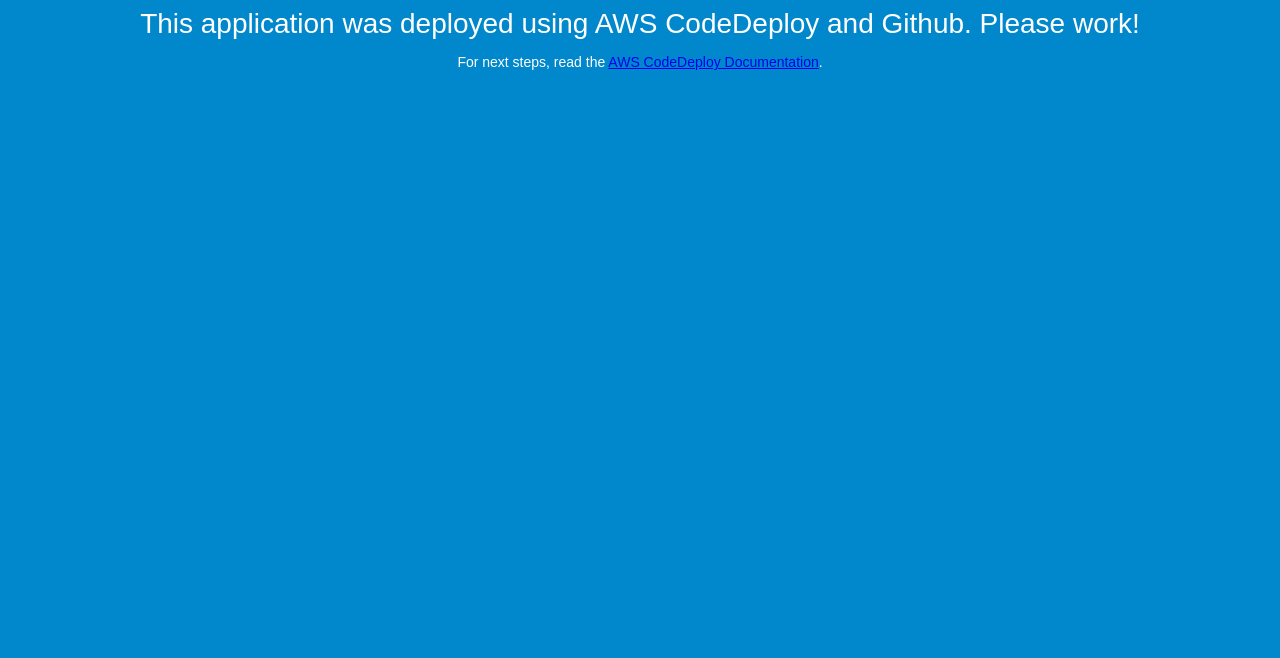
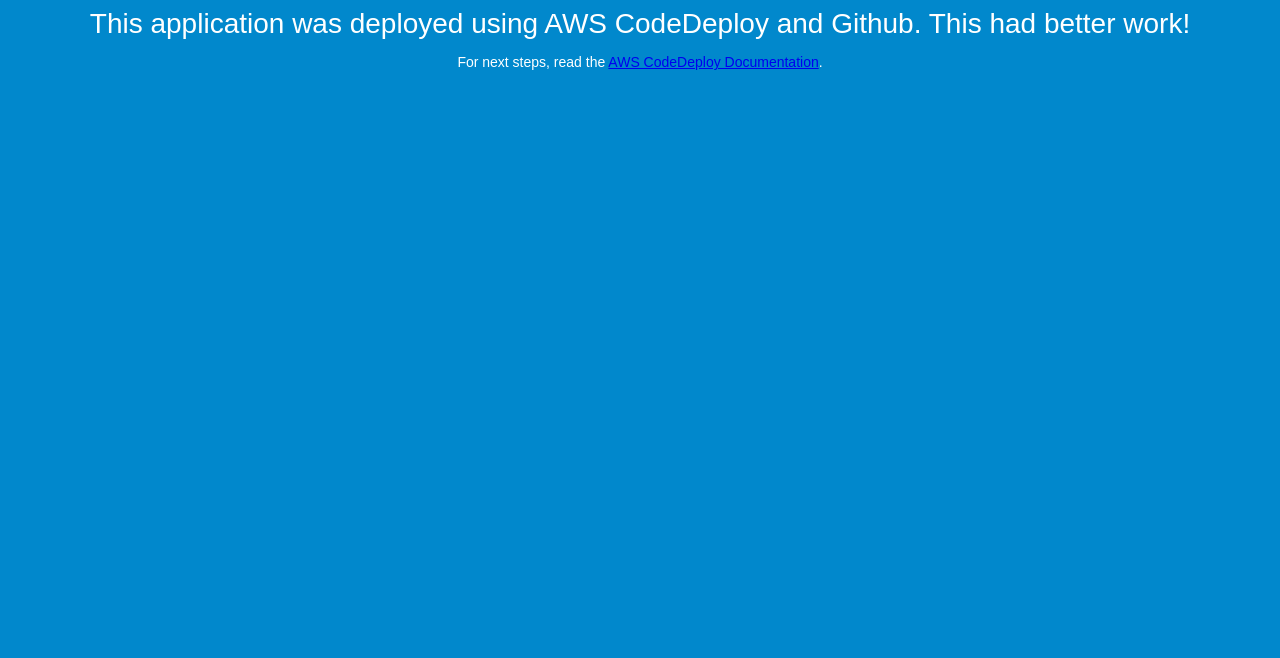
Before and after one commit to mattmcclean/matt-codedeploy-github-demo, a plain HTML site: page index.html in a window 1280 px wide. Shown: the part 142-800 px from the top of the page. Drawn offline with Linux system fonts and the light colour scheme.

Commit message:
Added a different message

```diff
--- a/index.html
+++ b/index.html
@@ -27,7 +27,7 @@
 <body>
   <div align="center">
     <h1>Congratulations</h1>
-    <h2>This application was deployed using AWS CodeDeploy and Github. Please work!</h2>
+    <h2>This application was deployed using AWS CodeDeploy and Github. This had better work!</h2>
     <p>For next steps, read the <a href="http://aws.amazon.com/documentation/codedeploy">AWS CodeDeploy Documentation</a>.</p>
   </div>
 </body>
```
